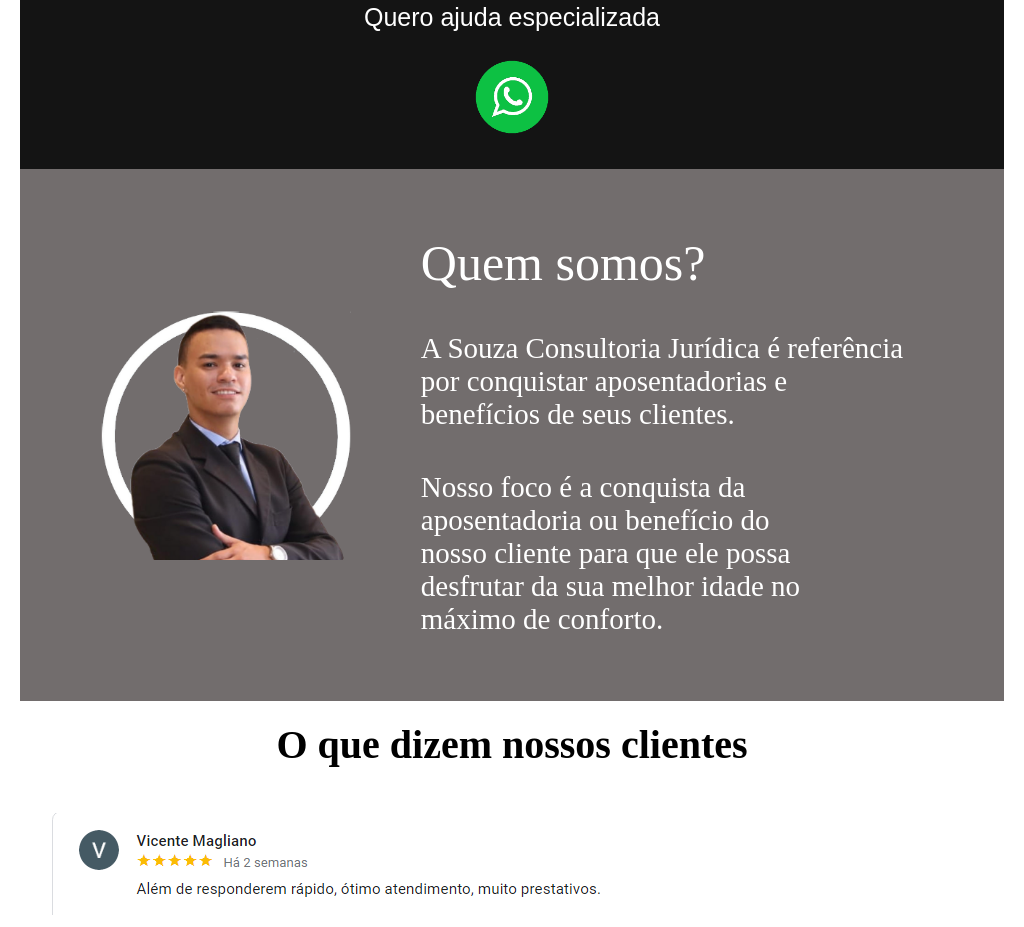
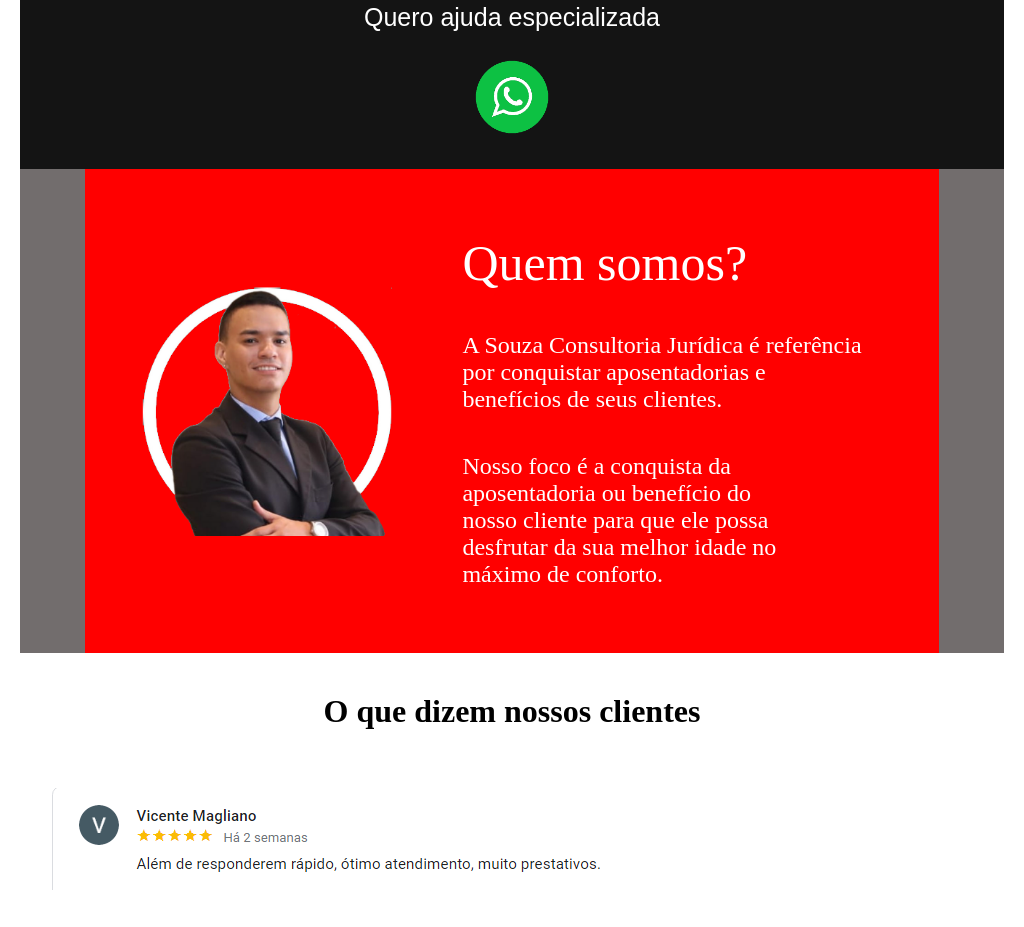
Before and after one commit to jonathanrichardss/landing-page-caio-adv, a website built with Vite: page index.html in a window 1024 px wide. Shown: the part 3413-4340 px from the top of the page. Built offline with nearby package versions, Linux system fonts and the light colour scheme.

Commit message:
Reeeady3.

```diff
--- a/style.css
+++ b/style.css
@@ -272,7 +272,7 @@ main {
 
 .quem-somos-container {
   display: flex;
-  padding: 20px 185px;
+  padding: 20px 32px;
   margin: 0 auto;
 }
 
@@ -520,6 +520,7 @@ a {
   .header-section * {
     margin: 0 auto;
     padding: 10px;
+    margin: 10px;
   }
 
   .header-section h1 {
@@ -817,7 +818,7 @@ a {
     padding: 0;
     margin-bottom: 15px;
     color: white;
-    white-space: nowrap;
+    white-space: wrap;
   }
 
   .quem-somos-container * {
@@ -1134,8 +1135,20 @@ a {
 
 .quem-somos-container {
   padding: 20px 32px;
+  background-color: red;
+}
+
+.quem-somos-container p {
+  font-size: 24px;
+  white-space: wrap;
+}
+
+.section-avaliacoes > h3 {
+  font-size: 32px;
+  margin-bottom: 3%;
+  margin-right: 0px;
+  padding: 20px;
 }
 
 
-
 }
```
